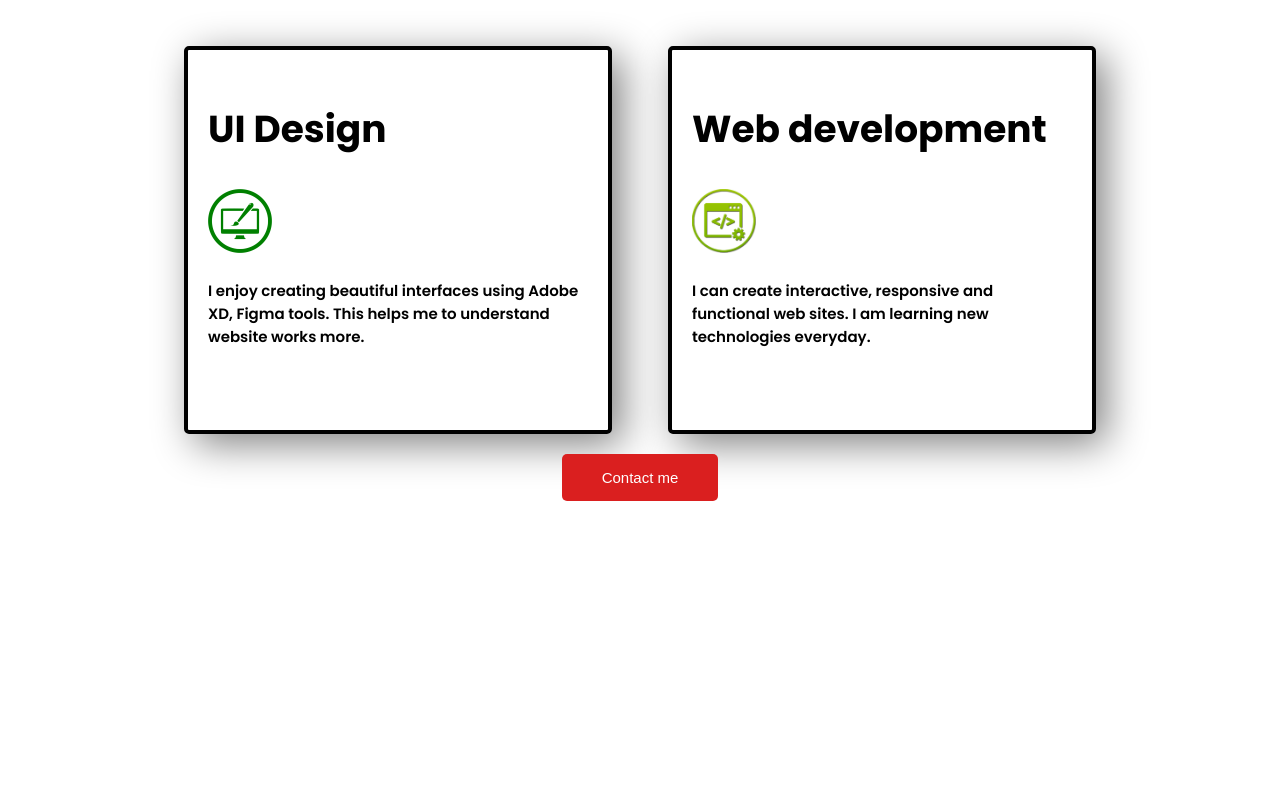
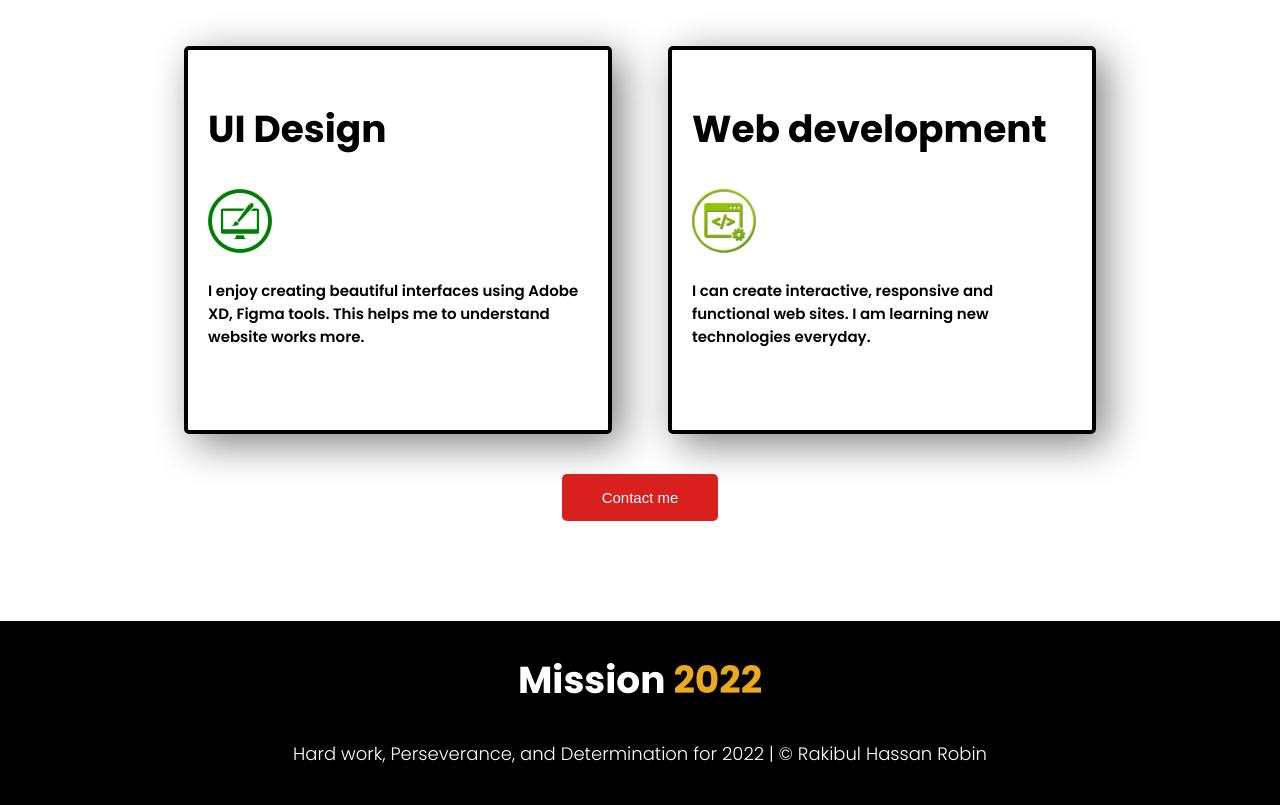
Before and after one commit to robinrakibul/mission-2022, a plain HTML site: page index.html in a window 1280 px wide. Shown: the part 2258-3063 px from the top of the page. Before the commit the page ends 2759 px from the top, so only its background shows below. Drawn offline with Linux system fonts and the light colour scheme.

Commit message:
Almost finished

```diff
--- a/index.html
+++ b/index.html
@@ -92,9 +92,15 @@
                 <p>I can create interactive, responsive and functional web sites. I am learning new technologies everyday.</p>
             </div>
         </div>
-        <div>
-           <center> <button><a style="text-decoration: none; color: white;" href="mailto:robinrakibulhassan@gmail.com">Contact me</a> </button> </center>
+        <div class="contact-me-btn">
+           <center> <button><a href="mailto:robinrakibulhassan@gmail.com">Contact me</a> </button> </center>
         </div>
     </section>
+    <footer>
+        <h2>Mission <span class="colored-heading">2022</span></h2>
+        <p class="info-text">Hard work, Perseverance, and Determination for 2022
+            | © Rakibul Hassan Robin
+        </p>
+    </footer>
 </body>
 </html>
--- a/style.css
+++ b/style.css
@@ -1,7 +1,7 @@
 body{
     margin: 0 auto;
+    width: 80%;
     padding-top: 30px;
-    width: 80%;
     font-family: 'Poppins', sans-serif;
     font-size: 25px;
     font-weight: 600;
@@ -131,10 +131,24 @@ button{
     border: 4px solid;
     padding: 20px;
     height: 340px;
+    margin-bottom: 20px;
     width: 380px;
 }
-.contact-me a{
+.contact-me-btn a{
     text-decoration: none;
-    color: rgb(235, 169, 29);
+    color: white;
     cursor:pointer;
 }
+
+footer{
+    margin-top: 100px;
+    position: absolute;
+    width: 100%;
+    left: 0;
+    background-color: black;
+    color: white;
+    text-align: center;
+}
+footer h1{
+    font-family: 'Poppins', sans-serif;
+}
```
